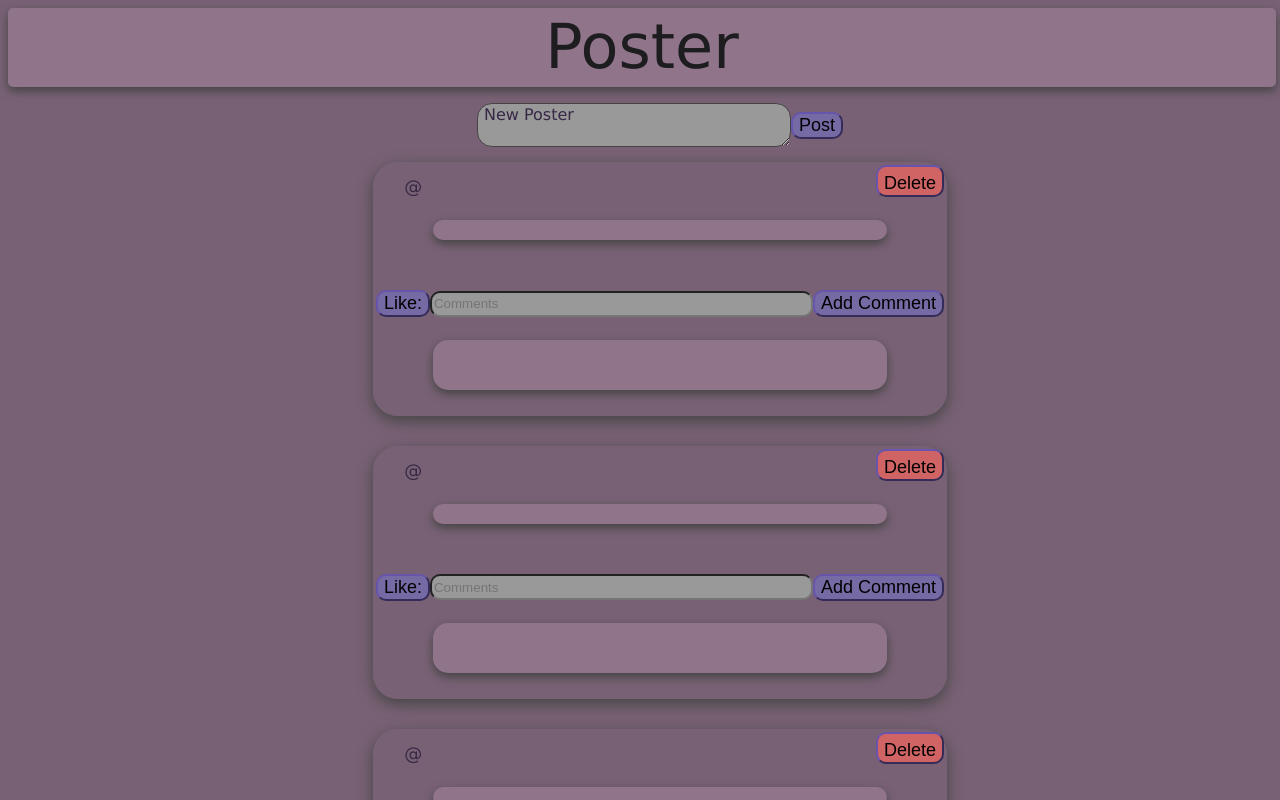
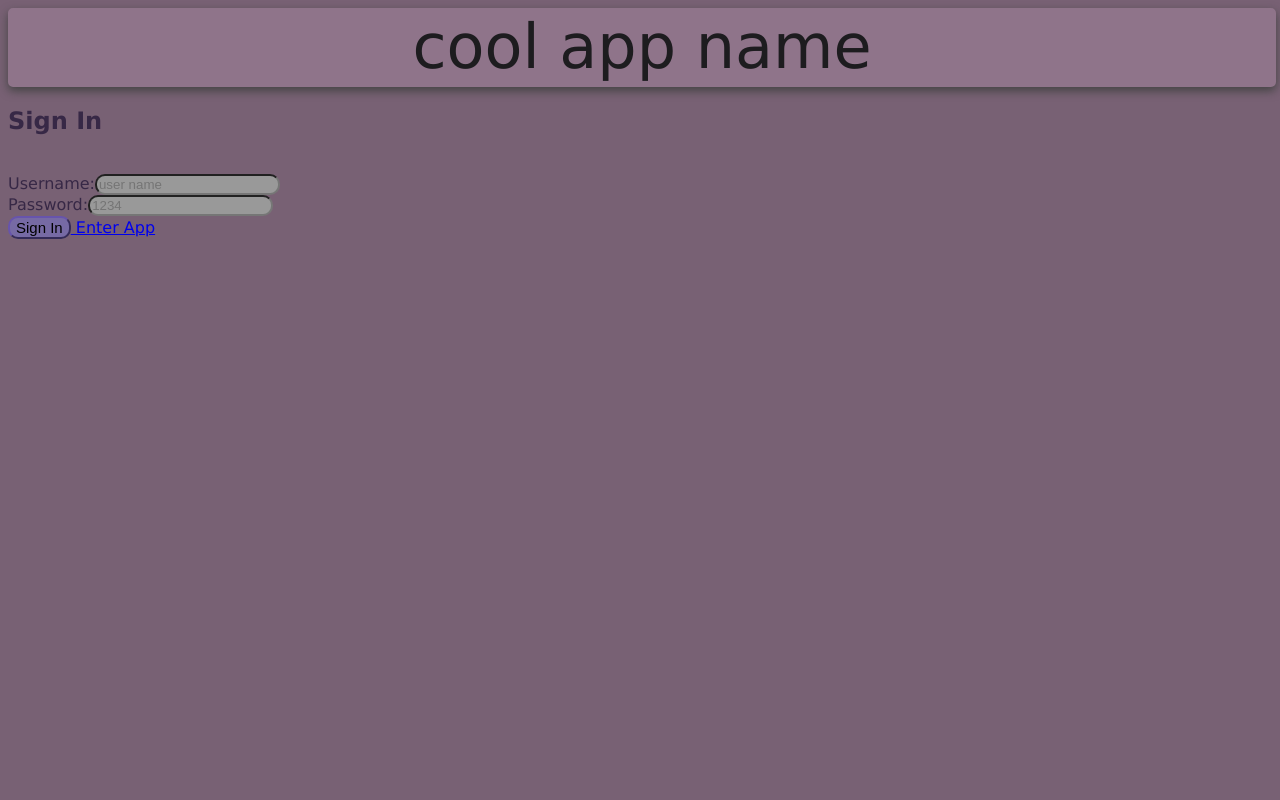
Before and after one commit to XpIose/Solo-Pro, a React (Create React App) app: page /#/signin in a window 1280 px wide. Shown: the top 800 px of the page. Built offline with nearby package versions, Linux system fonts and the light colour scheme; no server answers.

Commit message:
Final iteration of project

```diff
--- a/client/index.js
+++ b/client/index.js
@@ -5,6 +5,6 @@ import App from './App.jsx';
 import './style.css';
 
 render(
-  <App />,
+  <Login />,
   document.getElementById('root')
 );
--- a/client/login.jsx
+++ b/client/login.jsx
@@ -3,11 +3,13 @@ import { render } from 'react-dom'
 import Heading from './heading.jsx'
 import Signup from './signup.jsx'
 import Logup from './logup.jsx'
+import App from './App.jsx'
 import {
     BrowserRouter as Router,
     Routes,
     Route,
-    Link
+    Link,
+    HashRouter
 }
 from 'react-router-dom';
 
@@ -18,13 +20,14 @@ class Login extends Component {
     }
     render() {
         return (
-            <Router>
+            <HashRouter>
                 <Routes>
                     <Route path = '/signin' element={<Logup />}/>
                     <Route path = '/' element={<Heading />}/>
                     <Route path = '/signup' element={<Signup />}/>
+                    <Route path = '/app' element={<App />}/>
                 </Routes>
-            </Router>
+            </HashRouter>
         )
     }
 }
--- a/client/logup.jsx
+++ b/client/logup.jsx
@@ -20,8 +20,8 @@ class Logup extends Component {
             <form className='signin'>
                 <h2>Sign In</h2>
                 <br/>
-                <label className='username'>E-mail:
-                    <input type='text' required placeholder='foobar@gmail.com'/>
+                <label className='username'>Username:
+                    <input type='text' required placeholder='user name'/>
                 </label>
                 <br/>
                 <label className='password'>Password:
@@ -29,6 +29,7 @@ class Logup extends Component {
                 </label>
                 <br/>
                 <button>Sign In</button>
+                <Link  to = '/App'> Enter App </Link>
             </form>
         )
     }
--- a/client/signup.jsx
+++ b/client/signup.jsx
@@ -20,8 +20,8 @@ class Signup extends Component {
             <form className='signin'>
                 <h2>Sign Up</h2>
                 <br/>
-                <label className='username'>E-mail:
-                    <input type='text' required placeholder='foobar@gmail.com'/>
+                <label className='username'>Username:
+                    <input type='text' required placeholder='user name'/>
                 </label>
                 <br/>
                 <label className='password'>Password:
@@ -29,6 +29,7 @@ class Signup extends Component {
                 </label>
                 <br/>
                 <button>Sign Up</button>
+                <Link  to = '/signin'> Sign In </Link>
             </form>
         )
     }
--- a/client/style.css
+++ b/client/style.css
@@ -10,7 +10,7 @@ button {
     border-radius: 10px;
     border-color: rgb(103, 84, 172);
     background-color: rgb(118, 106, 164);
-    font-size: 18px;
+    font-size: 15px;
 }
 
 .postId {
@@ -33,7 +33,7 @@ button {
     min-height: 200px;
     box-shadow: 0px 5px 15px #444;
     margin: 15px 10px 15px 10px;
-    max-width: 850px;
+    max-width: 566px;
 }
 
 .user {
--- a/index.html
+++ b/index.html
@@ -7,7 +7,7 @@
     <title>Post App</title>
 </head>
 <body>
-    <div style="box-shadow: 0px 4px 10px #444; border-radius: 5px; border: 2px solid rgb(143, 116, 138); width: 100%; margin: auto; height: 75px; color: rgb(29, 28, 31); text-align: center; font-size: 62px; background-color: rgb(143, 116, 138);">Poster</div>
+    <div style="box-shadow: 0px 4px 10px #444; border-radius: 5px; border: 2px solid rgb(143, 116, 138); width: 100%; margin: auto; height: 75px; color: rgb(29, 28, 31); text-align: center; font-size: 62px; background-color: rgb(143, 116, 138);">cool app name</div>
     <div id="root"></div>
 </body>
 </html>
```
Also changed, not shown: 1 other file (tests, documents, lock files or other folders).
